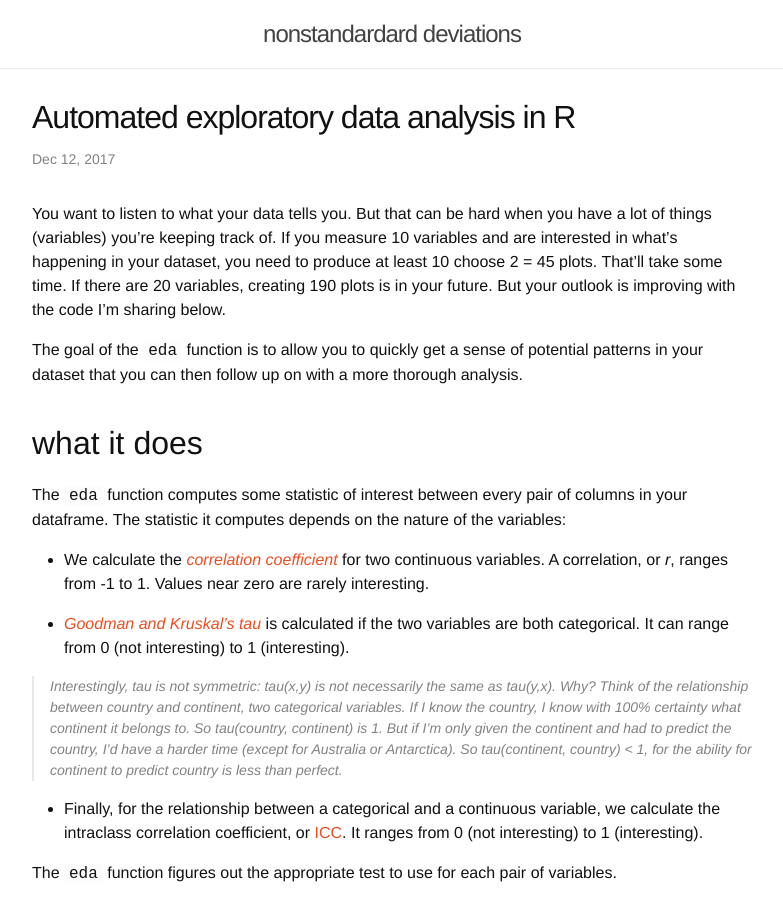
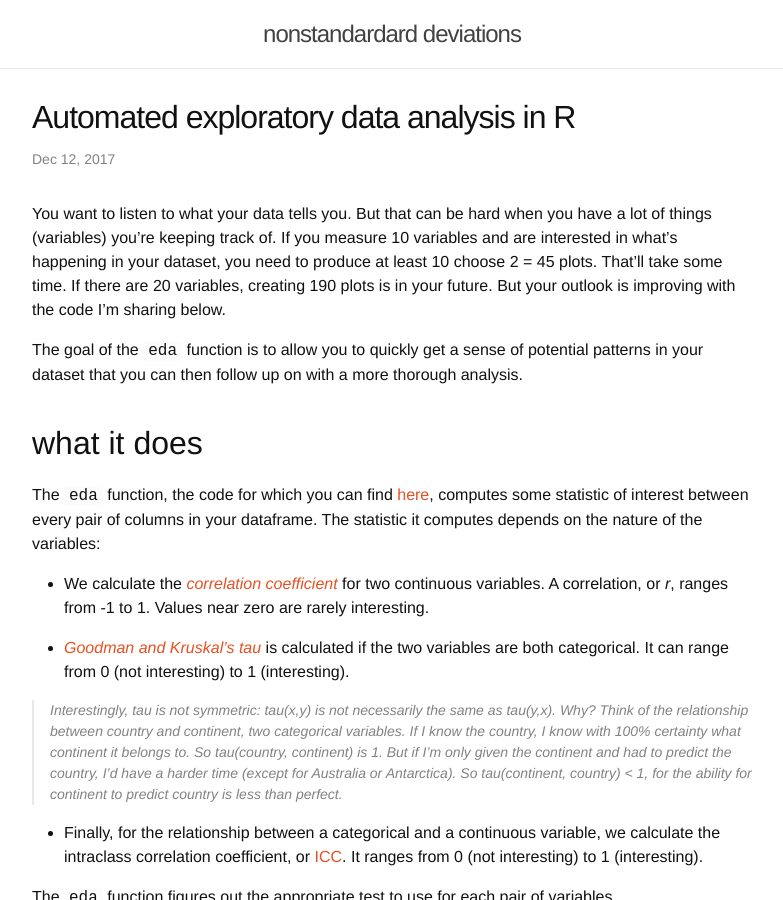
Before and after one commit to lukereding/nonstandard_deviations, a Jekyll site: the page built from _posts/2017-12-12-eda.md, in a window 1280 px wide and 900 px high. Shown: the whole window, without its empty margins (248-1031 px from the left). Built offline with Jekyll 4.4.1, drawn with Linux system fonts in a browser that asks for light colours.

Commit message:
add explicit link to function code

```diff
--- a/_posts/2017-12-12-eda.md
+++ b/_posts/2017-12-12-eda.md
@@ -11,7 +11,7 @@ The goal of the `eda` function is to allow you to quickly get a sense of potenti
 
 ## what it does
 
-The `eda` function computes some statistic of interest between every pair of columns in your dataframe. The statistic it computes depends on the nature of the variables:
+The `eda` function, the code for which you can find [here](https://github.com/lukereding/random_scripts/blob/master/eda.R), computes some statistic of interest between every pair of columns in your dataframe. The statistic it computes depends on the nature of the variables:
 
 - We calculate the [_correlation coefficient_](https://en.wikipedia.org/wiki/Pearson_correlation_coefficient) for two continuous variables. A correlation, or _r_, ranges from -1 to 1. Values near zero are rarely interesting.
 
```
